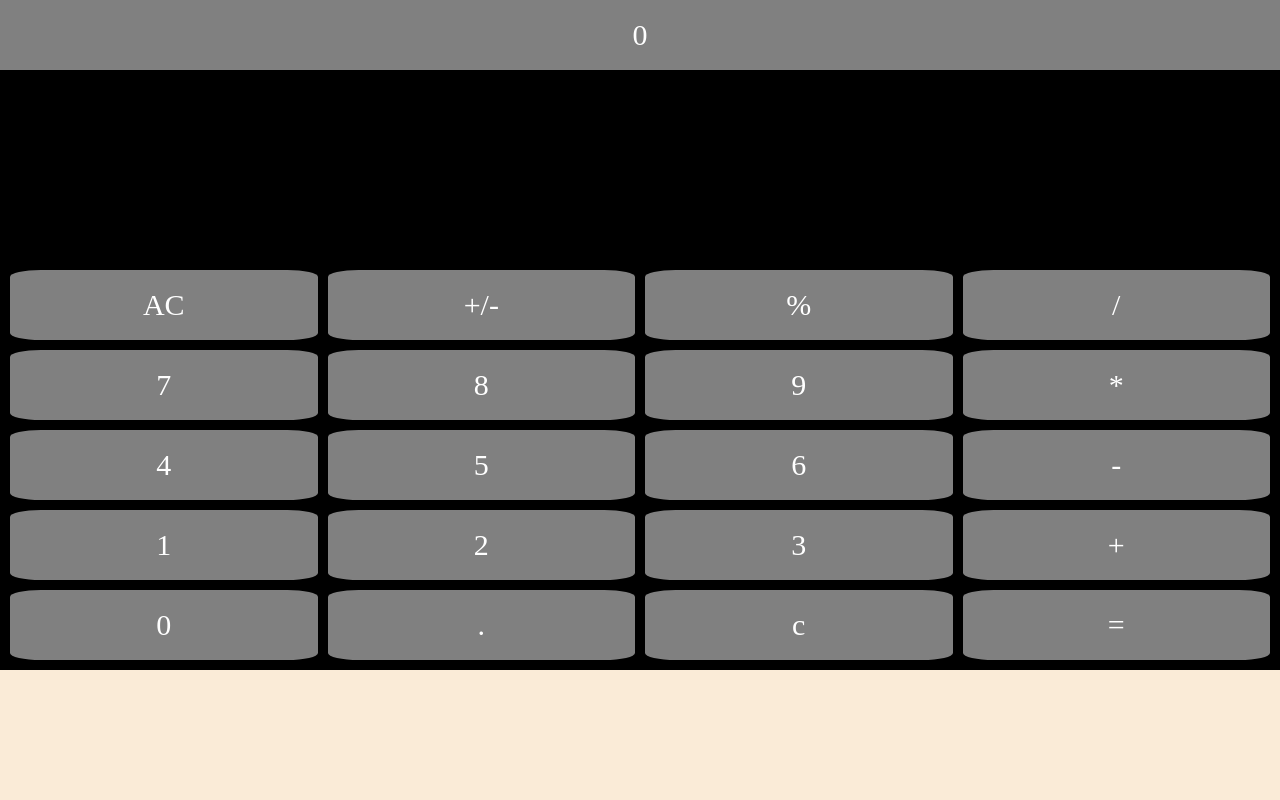
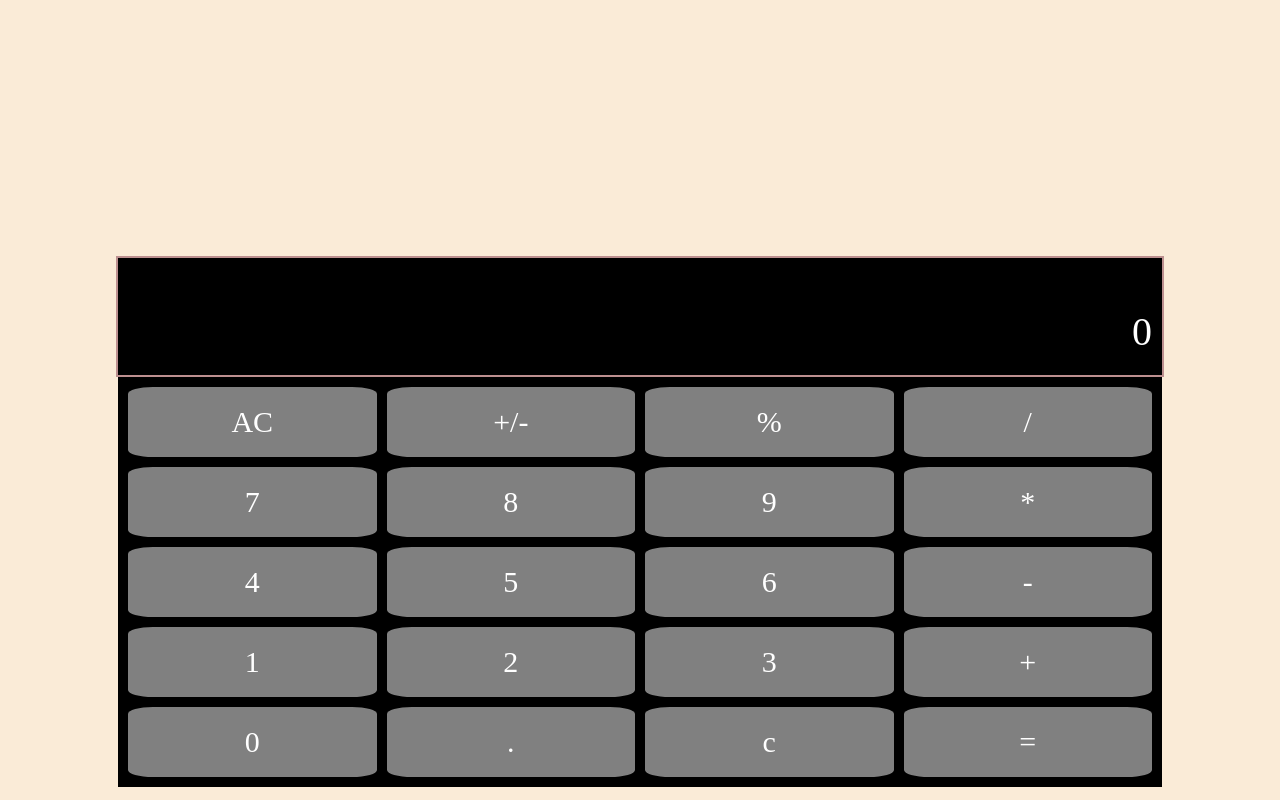
Before and after one commit to jasneljuillet/calculator, a plain HTML site: page index.html in a window 1280 px wide. Drawn offline with Linux system fonts and the light colour scheme.

Commit message:
imorove design

```diff
--- a/css/style.css
+++ b/css/style.css
@@ -7,8 +7,19 @@ body {
   background-color: antiquewhite;
 }
 
+main {
+  width: 80%;
+  margin-left: 10%;
+  margin-top: 20%;
+  display: flex;
+  flex-direction: column;
+  justify-content: center;
+  align-items: center;
+}
+
 .grid-container {
-  padding: 200px 10px 10px 10px;
+  width: 100%;
+  padding: 10px 10px 10px 10px;
   background-color: black;
   display: grid;
   grid-template-columns: repeat(4, 1fr);
@@ -29,3 +40,15 @@ body {
 .result {
   border-radius: 0;
 }
+
+.grid-result {
+  width: 100%;
+  text-align: right;
+  font-size: 40px;
+  background-color: black;
+  color: white;
+  padding: 50px 10px 20px 10px;
+  border: 2px solid rosybrown;
+  display: grid;
+  grid-template-columns: 1fr;
+}
--- a/index.html
+++ b/index.html
@@ -9,7 +9,8 @@
   </head>
 
   <body>
-    <div class="grid-item result" id="result">Result</div>
+    <main>
+      <div class="grid-result result" id="result">Result</div>
       <div class="grid-container">
         <div class="grid-item">AC</div>
         <div class="grid-item">+/-</div>
@@ -32,6 +33,7 @@
         <div class="grid-item">c</div>
         <div class="grid-item">=</div>
       </div>
+    </main>
     <script type="text/javascript" src="./js/index.js"></script>
   </body>
 </html>
```
Lines whose indentation alone changed are shown as unchanged.
